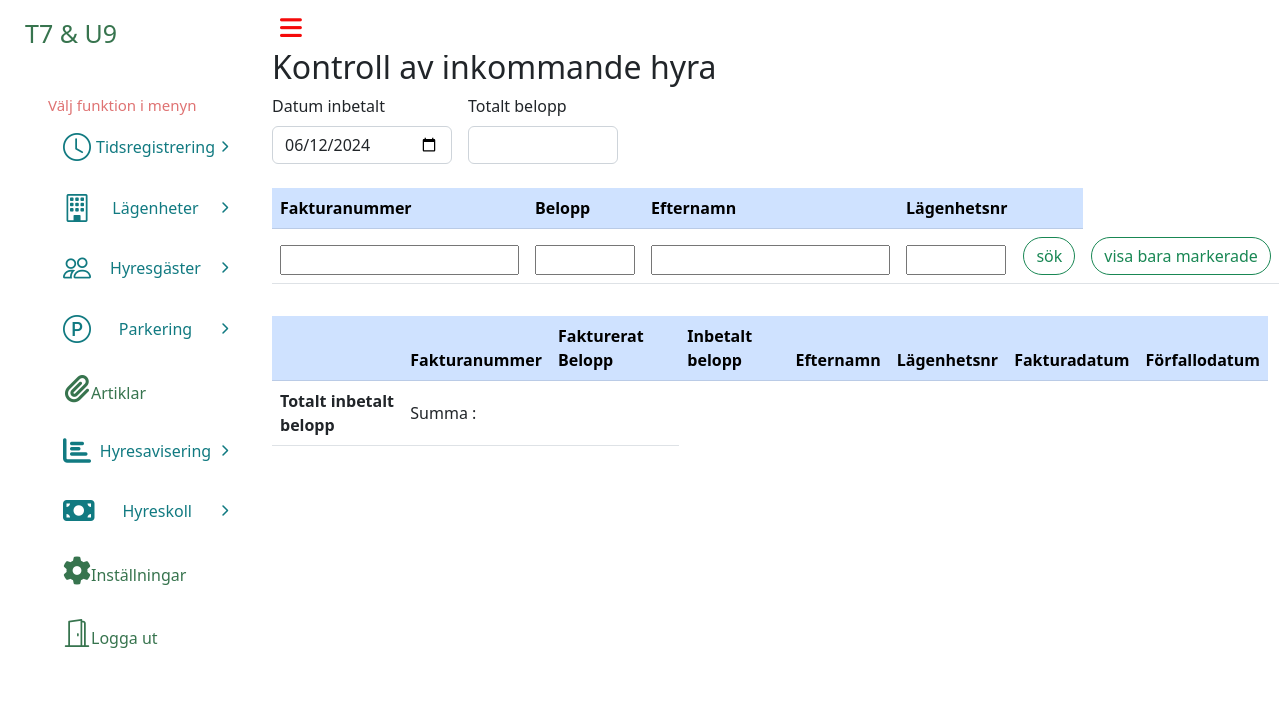
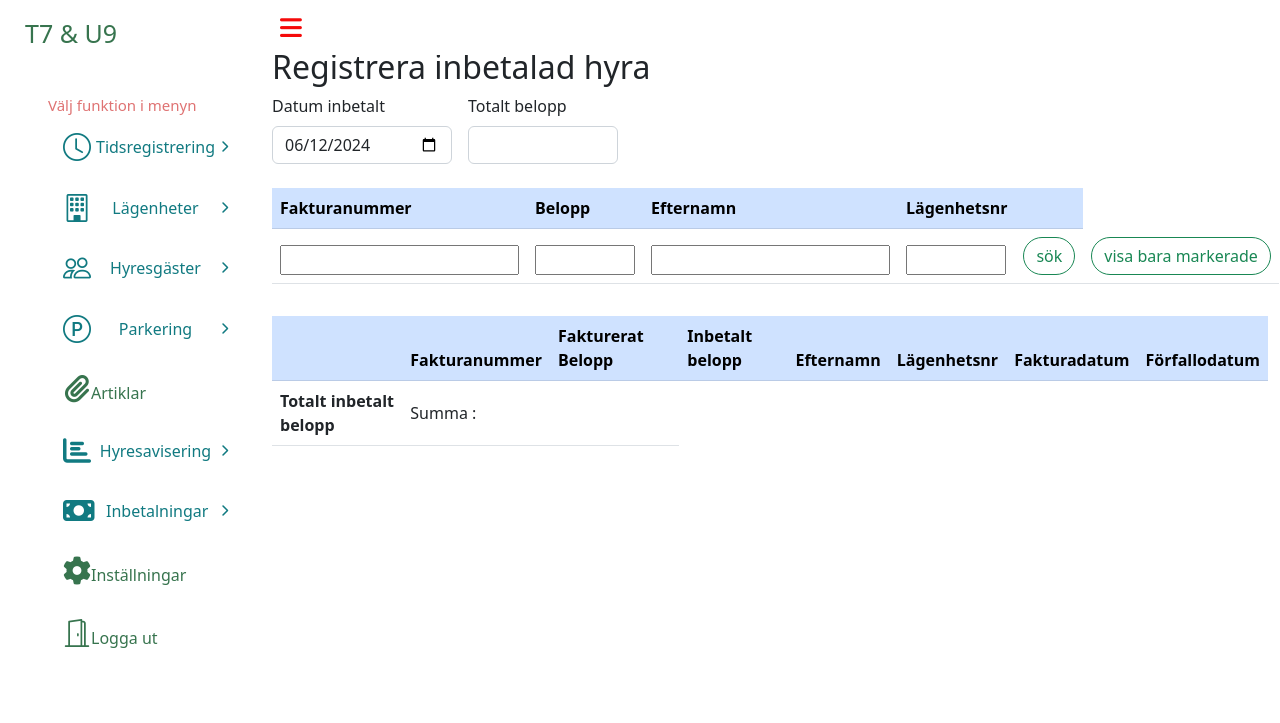
Before and after one commit to aselborn/tidlog, a PHP site: page /inbetalning.php in a window 1280 px wide. Shown: the top 723 px of the page. Run offline with PHP 8.4, Linux system fonts and the light colour scheme; a user stored in the database is signed in; some libraries are stand-ins or nearby versions.

Commit message:
lite layout ändringar.

```diff
--- a/inbetalning.php
+++ b/inbetalning.php
@@ -60,7 +60,7 @@
 
         <div class="main">
             <div class="container-fluid mt-4">
-                <h2>Kontroll av inkommande hyra</h2>
+                <h2>Registrera inbetalad hyra</h2>
             <form id="frmInbetalning" method="POST" action="./code/sokfaktura.php">
                 <div class="row">
                     <div class="d-inline-flex gap-3">
--- a/pages/sidebar.php
+++ b/pages/sidebar.php
@@ -150,7 +150,7 @@
           <!--Hyres KOLL-->
           <li class="item">
             <div class="submenu-item">
-            <i class="fa fs-3 fa-money"></i><span>Hyreskoll</span>
+            <i class="fa fs-3 fa-money"></i><span>Inbetalningar</span>
               <i class="fa-solid fa-chevron-right"></i>
             </div>
 
@@ -159,21 +159,23 @@
                 <i class="fa-solid fa-chevron-left"></i>
                 Tillbaka till menyn
               </div>
+
               <li class="item">
-                    <a href="hyreskoll.php?page=1&fastighetId=1">Kontroll T7</a>
+                    <a href="inbetalning.php?page=1&fastighetId=1">Registrera inbetalning</a>
               </li>
 
               <li class="item">
-                <a href="hyreskoll.php?page=1&fastighetId=2">Kontroll U9</a>
+                    <a href="visainbetalningar.php">Visa inbetalningar</a>
+              </li>
+
+
+              <!-- <li class="item">
+                <a href="inbetalning.php?page=1&fastighetId=2">Registrera inbetalningar för U9</a>
               </li>
 
               <li class="item">
-                    <a href="inbetalning.php?page=1&fastighetId=1">Inbetalning T7</a>
-              </li>
-
-              <li class="item">
-                <a href="inbetalning.php?page=1&fastighetId=2">Inbetalning U9</a>
-              </li>
+                <a href="visainbetalning.php?fastighetId=2">Visa inbetalningar för U9</a>
+              </li> -->
 
             </ul>
           </li>
```
Also changed, not shown: visainbetalningar.php (added, +37 -0 lines), 1 other file.
